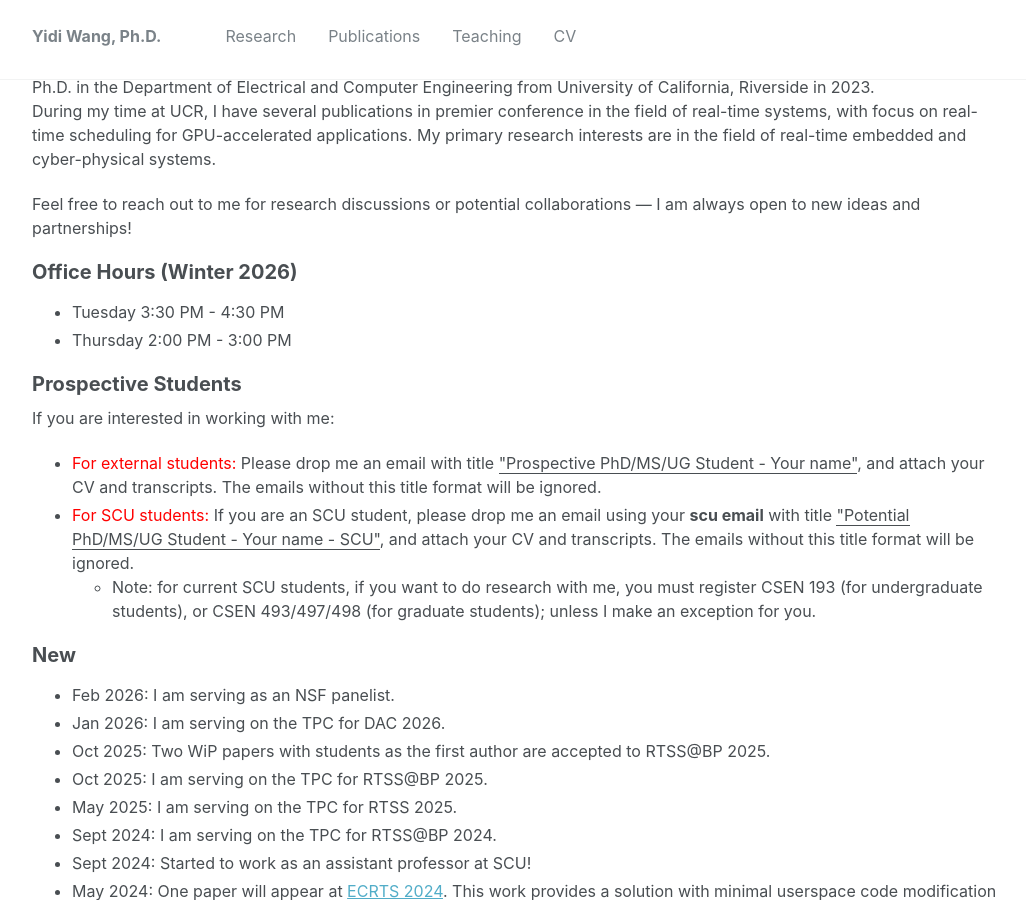
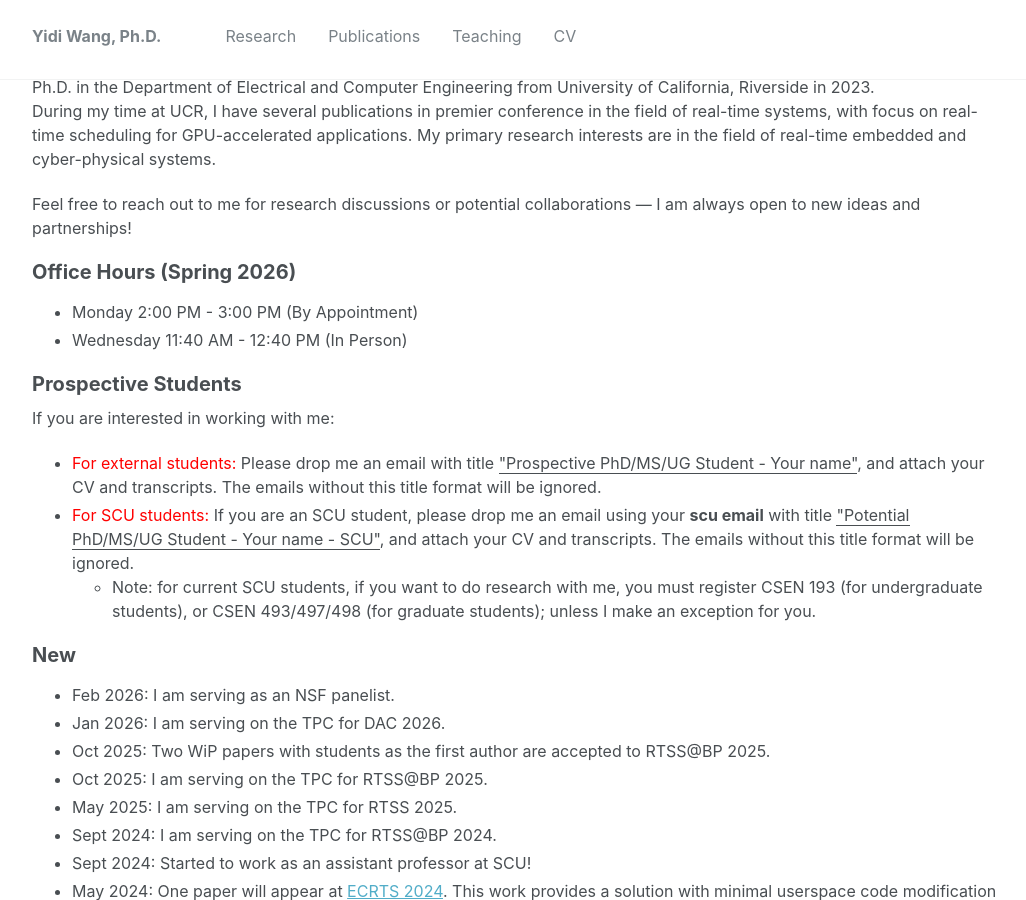
Before and after one commit to yidiwang21/yidiwang21.github.io, a Jekyll site: the page built from _pages/about.md, in a window 1280 px wide and 900 px high, scrolled down 393 px. Shown: the whole window, without its empty margins (48-1074 px from the left). Built offline with Jekyll 4.4.1, drawn with Linux system fonts in a browser that asks for light colours.

Commit message:
updated spring office hours

```diff
--- a/_pages/about.md
+++ b/_pages/about.md
@@ -33,9 +33,9 @@ During my time at UCR, I have several publications in premier conference in the
 
 Feel free to reach out to me for research discussions or potential collaborations — I am always open to new ideas and partnerships!
 
-## Office Hours (Winter 2026)
-* Tuesday 3:30 PM - 4:30 PM
-* Thursday 2:00 PM - 3:00 PM
+## Office Hours (Spring 2026)
+* Monday 2:00 PM - 3:00 PM (By Appointment)
+* Wednesday 11:40 AM - 12:40 PM (In Person)
 
 ## Prospective Students
 <!-- <span style="color:red">I am looking for a PhD student highly interested in systems research, starting at Fall 2026</span> (
```
